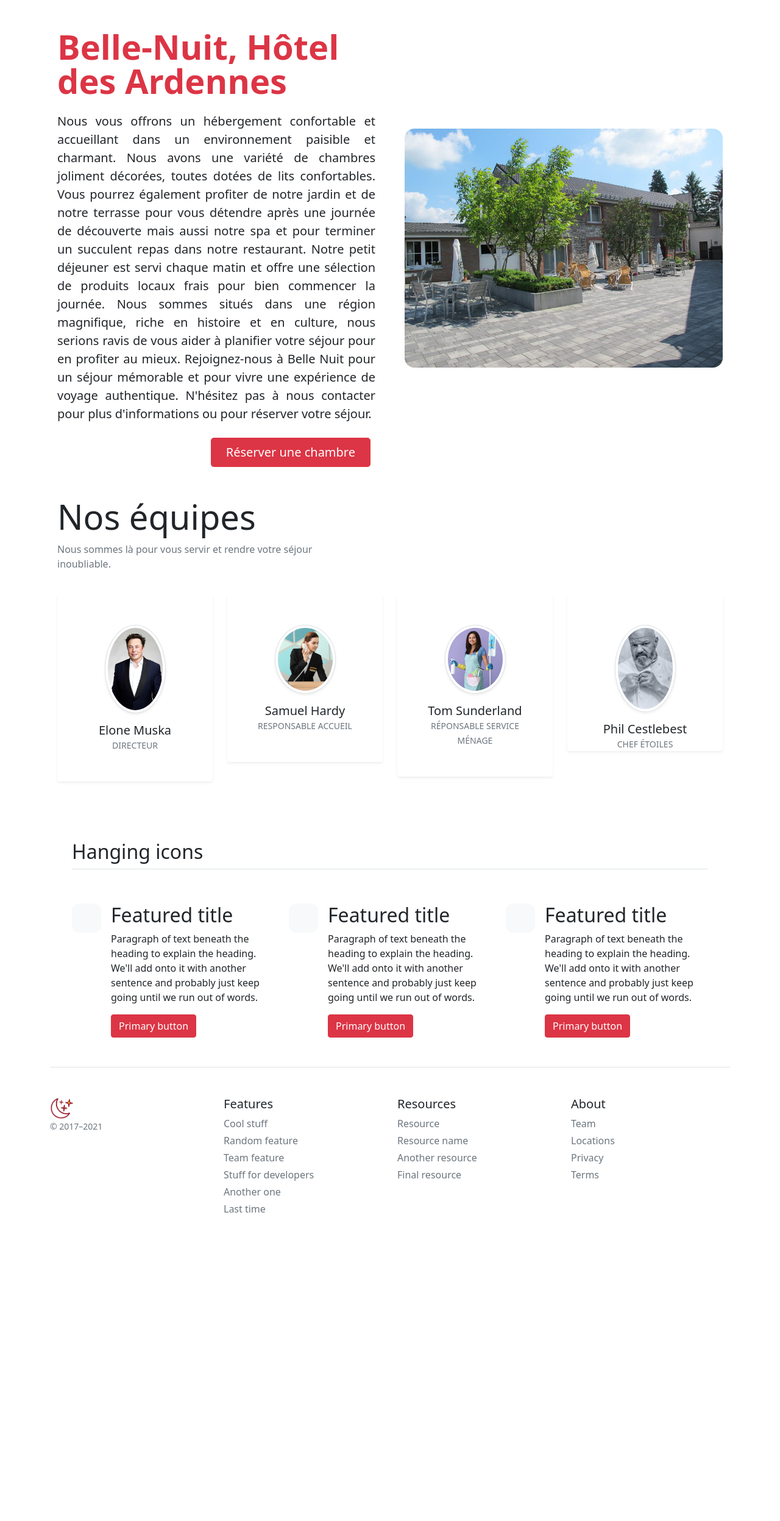
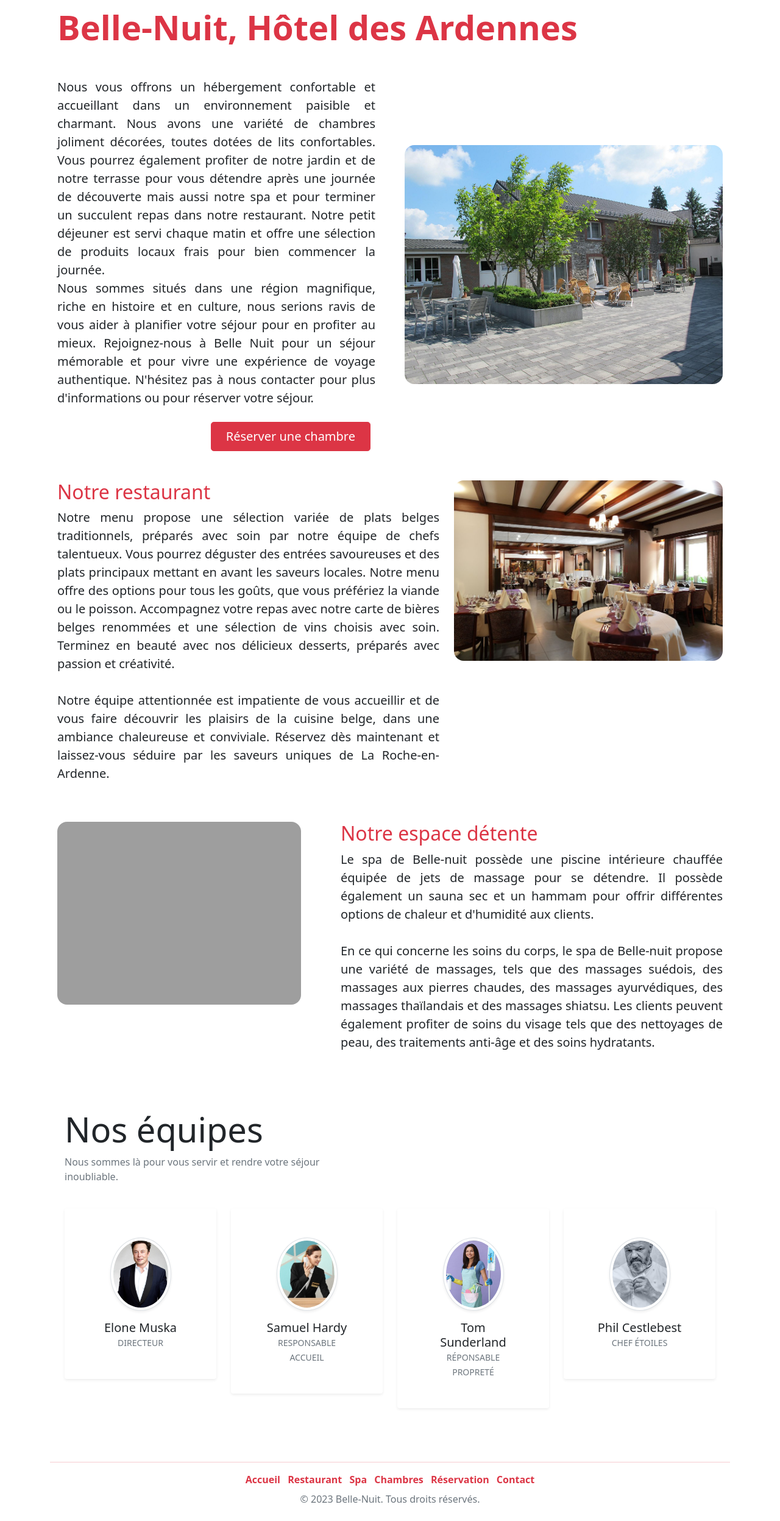
Before and after one commit to Xplosive-be/hotel-mvc, a PHP site: page / in a window 1280 px wide. Shown: the whole page at 61% size. Before the commit the page ends 1989 px from the top, so only its background shows below. Run offline with PHP 8.4, Linux system fonts and the light colour scheme; some libraries are stand-ins or nearby versions; grey boxes are pictures that could not be loaded.

Commit message:
Finish Accueil + Footer bar

```diff
--- a/public/css/main.css
+++ b/public/css/main.css
@@ -1,4 +1,15 @@
 
+.team-img {
+  width: 100px;
+  height: 120px;
+  object-fit: cover;
+}
+.bg-danger-footer {
+  background-color: rgba(220, 53, 69, 0.15);
+}
+.footer-links li a {
+  text-decoration: none;
+}
 
 .logo-menu {
     height: 80px;
@@ -132,9 +143,10 @@
 }
 
 .carousel-img {
-  width: 650px; /* Remplacez 500px par la taille souhaitée */
-  height: 500px; /* Remplacez 300px par la taille souhaitée */
-  object-fit: fill;
+  width: 600px; /* Remplacez 500px par la taille souhaitée */
+  height: 400px; /* Remplacez 300px par la taille souhaitée */
+  object-fit: cover;
+
 }
 
   /*Réservation*/
--- a/views/main/common/__footer.php
+++ b/views/main/common/__footer.php
@@ -1,39 +1,19 @@
 <div class="container">
-    <footer class="pt-4 my-md-5 pt-md-5 border-top">
-        <div class="row">
-        <div class="col-12 col-md">
-        <img src="<?= URL; ?>public/assets/images/logo-mini.png" width="40" alt="logo du site" />
-            <small class="d-block mb-3 text-muted">&copy; 2017–2021</small>
-        </div>
-        <div class="col-6 col-md">
-            <h5>Features</h5>
-            <ul class="list-unstyled text-small">
-            <li class="mb-1"><a class="link-secondary text-decoration-none" href="#">Cool stuff</a></li>
-            <li class="mb-1"><a class="link-secondary text-decoration-none" href="#">Random feature</a></li>
-            <li class="mb-1"><a class="link-secondary text-decoration-none" href="#">Team feature</a></li>
-            <li class="mb-1"><a class="link-secondary text-decoration-none" href="#">Stuff for developers</a></li>
-            <li class="mb-1"><a class="link-secondary text-decoration-none" href="#">Another one</a></li>
-            <li class="mb-1"><a class="link-secondary text-decoration-none" href="#">Last time</a></li>
+
+    <footer class="footer py-4">
+        <hr class="mb-3 bg-danger">
+        <div class="container text-center">
+            <ul class="list-inline mb-0 footer-links">
+                <li class="list-inline-item"><a href="accueil" class="fw-bold text-danger">Accueil</a></li>
+                <li class="list-inline-item"><a href="restaurant" class="fw-bold text-danger">Restaurant</a></li>
+                <li class="list-inline-item"><a href="spa" class="fw-bold text-danger">Spa</a></li>
+                <li class="list-inline-item"><a href="chambres" class="fw-bold text-danger">Chambres</a></li>
+                <li class="list-inline-item"><a href="reservation" class="fw-bold text-danger">Réservation</a></li>
+                <li class="list-inline-item"><a href="contact" class="fw-bold text-danger">Contact</a></li>
             </ul>
         </div>
-        <div class="col-6 col-md">
-            <h5>Resources</h5>
-            <ul class="list-unstyled text-small">
-            <li class="mb-1"><a class="link-secondary text-decoration-none" href="#">Resource</a></li>
-            <li class="mb-1"><a class="link-secondary text-decoration-none" href="#">Resource name</a></li>
-            <li class="mb-1"><a class="link-secondary text-decoration-none" href="#">Another resource</a></li>
-            <li class="mb-1"><a class="link-secondary text-decoration-none" href="#">Final resource</a></li>
-            </ul>
-        </div>
-        <div class="col-6 col-md">
-            <h5>About</h5>
-            <ul class="list-unstyled text-small">
-            <li class="mb-1"><a class="link-secondary text-decoration-none" href="#">Team</a></li>
-            <li class="mb-1"><a class="link-secondary text-decoration-none" href="#">Locations</a></li>
-            <li class="mb-1"><a class="link-secondary text-decoration-none" href="#">Privacy</a></li>
-            <li class="mb-1"><a class="link-secondary text-decoration-none" href="#">Terms</a></li>
-            </ul>
-        </div>
+        <div class="container text-center mt-2">
+            <span class="text-muted">© 2023 Belle-Nuit. Tous droits réservés.</span>
         </div>
     </footer>
 </div>
--- a/views/main/front/accueil.view.php
+++ b/views/main/front/accueil.view.php
@@ -1,6 +1,7 @@
 <!-- Présentation avec images -->
 <div class="container">
-    <div class="row flex-lg-row-reverse align-items-center g-5 pt-5">
+    <h1 class="display-4 fw-bold lh-1 text-danger mt-3">Belle-Nuit, Hôtel des Ardennes</h1>
+    <div class="row flex-lg-row-reverse align-items-center g-5 pt-5 mb-5">
         <div class="col-10 col-sm-8 col-lg-6">
             <img src="<?= URL ?>public/assets/images/83071739.jpg"
                  class="d-block mx-lg-auto img-fluid rounded-5"
@@ -8,9 +9,7 @@
                  loading="lazy">
         </div>
         <div class="col-lg-6">
-            <h1 class="display-4 fw-bold lh-1 mb-4 text-danger">Belle-Nuit,
-                Hôtel des Ardennes</h1>
-            <p class="lead mb-4 text-justify">
+            <p class="lead mb-4 text-justify fs-5">
                 Nous vous offrons un hébergement confortable et accueillant dans un environnement paisible et charmant.
                 Nous avons une variété de chambres joliment décorées, toutes
                 dotées de lits confortables.
@@ -21,6 +20,7 @@
                 Notre petit déjeuner est servi chaque matin et offre une
                 sélection de produits locaux frais pour bien commencer la
                 journée.
+                <br>
                 Nous sommes situés dans une région magnifique, riche en histoire et en culture, nous serions ravis de vous aider à planifier votre séjour pour en profiter au mieux.
                 Rejoignez-nous à Belle Nuit pour un séjour mémorable et pour vivre une expérience de voyage authentique. N'hésitez pas à nous contacter pour plus d'informations ou pour réserver votre séjour.
 
@@ -31,99 +31,74 @@
             </div>
         </div>
     </div>
+<!-- 2ème Restaurant -->
+<div class="row featurette mt-5">
+    <div class="col-md-7">
+        <h2 class="featurette-heading text-danger">Notre restaurant</h2>
+        <p class="lead text-justify">
+            Notre menu propose une sélection variée de plats belges traditionnels, préparés avec soin par notre équipe de chefs talentueux. Vous pourrez déguster des entrées savoureuses et des plats principaux mettant en avant les saveurs locales. Notre menu offre des options pour tous les goûts, que vous préfériez la viande ou le poisson.
+            Accompagnez votre repas avec notre carte de bières belges renommées et une sélection de vins choisis avec soin. Terminez en beauté avec nos délicieux desserts, préparés avec passion et créativité.
+            <br><br>
+            Notre équipe attentionnée est impatiente de vous accueillir et de vous faire découvrir les plaisirs de la cuisine belge, dans une ambiance chaleureuse et conviviale. Réservez dès maintenant et laissez-vous séduire par les saveurs uniques de La Roche-en-Ardenne.
+        </p>
+    </div>
+    <div class="col-md-5">
+        <img src="<?= URL ?>public/assets/images/restaurant/cuisine3.jpg" class="bd-placeholder-img bd-placeholder-img-lg featurette-image img-fluid mx-auto rounded-5" alt="">
+    </div>
 </div>
-
+    <!-- 3ème SPA -->
+<div class="row featurette mt-5 mb-5">
+    <div class="col-md-5">
+        <img src="<?= URL ?>public/assets/images/spa/spa4.jpg" class="bd-placeholder-img bd-placeholder-img-lg featurette-image img-fluid mx-auto rounded-5" alt="">
+    </div>
+    <div class="col-md-7">
+        <h2 class="featurette-heading text-danger">Notre espace détente</h2>
+        <p class="lead text-justify">Le spa de Belle-nuit possède une piscine intérieure chauffée équipée de jets de massage pour se détendre. Il possède également un sauna sec et un hammam pour offrir différentes options de chaleur et d'humidité aux clients. <br><br>
+            En ce qui concerne les soins du corps, le spa de Belle-nuit propose une variété de massages, tels que des massages suédois, des massages aux pierres chaudes, des massages ayurvédiques, des massages thaïlandais et des massages shiatsu. Les clients peuvent également profiter de soins du visage tels que des nettoyages de peau, des traitements anti-âge et des soins hydratants. <br><br>
+        </p>
+    </div>
+</div>
 <!-- Présentation de nos équipes -->
-<div class="container pt-5">
+<div class="container mt-5">
     <div class="row mb-4">
         <div class="col-lg-5">
             <h2 class="display-4 font-weight-light">Nos équipes</h2>
             <p class="font-italic text-muted">Nous sommes là pour vous servir et rendre votre séjour inoubliable.</p>
         </div>
     </div>
-    <div class="row text-center">
-        <div class="col-xl-3 col-sm-6 mb-5">
+    <div class="row text-center align-items-stretch">
+        <div class="col-xl-3 col-sm-6 mb-5 h-100">
             <div class="bg-white rounded shadow-sm p-5">
                 <img src="<?= URL ?>public/assets/images/teams/Elon_Musk_Royal_Society.jpg" alt="Elone Muska"
-                     width="100" class="img-fluid rounded-circle mb-3 img-thumbnail shadow-sm">
+                     class="team-img rounded-circle mb-3 img-thumbnail shadow-sm">
                 <h5 class="mb-0">Elone Muska</h5>
                 <span class="small text-uppercase text-muted">Directeur</span>
             </div>
         </div>
-        <div class="col-xl-3 col-sm-6 mb-5">
+        <div class="col-xl-3 col-sm-6 mb-5 h-100">
             <div class="bg-white rounded shadow-sm p-5">
-                <img src="<?= URL ?>public/assets/images/teams/receptionniste.jpg" alt="" width="100"
-                     class="img-fluid rounded-circle mb-3 img-thumbnail shadow-sm">
+                <img src="<?= URL ?>public/assets/images/teams/receptionniste.jpg" alt=""
+                     class="team-img rounded-circle mb-3 img-thumbnail shadow-sm">
                 <h5 class="mb-0">Samuel Hardy</h5>
                 <span class="small text-uppercase text-muted">Responsable Accueil</span>
             </div>
         </div>
-        <div class="col-xl-3 col-sm-6 mb-5">
+        <div class="col-xl-3 col-sm-6 mb-5 h-100">
             <div class="bg-white rounded shadow-sm p-5">
-                <img src="<?= URL ?>public/assets/images/teams/menage.jpg" alt="Femme de ménage" width="100"
-                     class="img-fluid rounded-circle mb-3 img-thumbnail shadow-sm">
+                <img src="<?= URL ?>public/assets/images/teams/menage.jpg" alt="Femme de ménage"
+                     class="team-img rounded-circle mb-3 img-thumbnail shadow-sm">
                 <h5 class="mb-0">Tom Sunderland</h5>
-                <span class="small text-uppercase text-muted">Réponsable service ménage</span>
+                <span class="small text-uppercase text-muted">Réponsable propreté</span>
             </div>
         </div>
-        <div class="col-xl-3 col-sm-6 mb-5 sizeTeam">
-            <div class="bg-white rounded shadow-sm pt-5 px-4">
+        <div class="col-xl-3 col-sm-6 mb-5 sizeTeam h-100">
+            <div class="bg-white rounded shadow-sm p-5">
                 <img src="<?= URL ?>public/assets/images/teams/AVT_Philippe-Etchebest_9559.jpg" alt="Philippe Etchebest"
-                     width="100" class="img-fluid rounded-circle mb-3 img-thumbnail shadow-sm">
+                     class="team-img rounded-circle mb-3 img-thumbnail shadow-sm">
                 <h5 class="mb-0">Phil Cestlebest</h5>
                 <span class="small text-uppercase text-muted">Chef étoiles</span>
             </div>
         </div>
     </div>
-    </section>
-    <!-- 3ème section -->
-    <section class="container px-4 pt-5" id="hanging-icons">
-        <h2 class="pb-2 border-bottom">Hanging icons</h2>
-        <div class="row g-4 pt-5 row-cols-1 row-cols-lg-3">
-            <div class="col d-flex align-items-start">
-                <div class="icon-square bg-light text-dark flex-shrink-0 me-3">
-                    <svg class="bi" width="1em" height="1em">
-                        <use xlink:href="#toggles2"/>
-                    </svg>
-                </div>
-                <div>
-                    <h2>Featured title</h2>
-                    <p>Paragraph of text beneath the heading to explain the heading. We'll add onto it with another
-                        sentence and probably just keep going until we run out of words.</p>
-                    <a href="#" class="btn btn-danger">
-                        Primary button
-                    </a>
-                </div>
-            </div>
-            <div class="col d-flex align-items-start">
-                <div class="icon-square bg-light text-dark flex-shrink-0 me-3">
-                    <svg class="bi" width="1em" height="1em">
-                        <use xlink:href="#cpu-fill"/>
-                    </svg>
-                </div>
-                <div>
-                    <h2>Featured title</h2>
-                    <p>Paragraph of text beneath the heading to explain the heading. We'll add onto it with another
-                        sentence and probably just keep going until we run out of words.</p>
-                    <a href="#" class="btn btn-danger">
-                        Primary button
-                    </a>
-                </div>
-            </div>
-            <div class="col d-flex align-items-start">
-                <div class="icon-square bg-light text-dark flex-shrink-0 me-3">
-                    <svg class="bi" width="1em" height="1em">
-                        <use xlink:href="#tools"/>
-                    </svg>
-                </div>
-                <div>
-                    <h2>Featured title</h2>
-                    <p>Paragraph of text beneath the heading to explain the heading. We'll add onto it with another
-                        sentence and probably just keep going until we run out of words.</p>
-                    <a href="#" class="btn btn-danger">
-                        Primary button
-                    </a>
-                </div>
-            </div>
-        </div>
 </div>
+</div>
--- a/views/main/front/bedrooms.view.php
+++ b/views/main/front/bedrooms.view.php
@@ -3,11 +3,11 @@
     <?php $carousel = 'carousel'.$bedroom['bedroom_id']?>
     <main class="container bg-light p-5 border border-danger rounded mb-5">
         <div class="row">
-            <div class="col-6">
+            <div class="col-md-8 col-lg-6">
                 <h2 class="text-danger fst-italic fw-bolder "><?= $bedroom['bedroom_name'] ?></h2>
                 <p class="lead text-justify mt-3"><?= $bedroom['bedroom_description'] ?></p>
             </div>
-            <div id="<?= $carousel ?>" class="carousel slide col-6" data-bs-ride="carousel" data-bs-interval="3000">
+            <div id="<?= $carousel ?>" class="carousel slide col-md-4 col-lg-6" data-bs-ride="carousel" data-bs-interval="3000">
                 <div class="carousel-inner ">
                     <?php
                     // Récupére les images via l'id BedRoom
@@ -21,7 +21,7 @@
                             $active = ($key == 0) ? 'active' : '';
                             echo '<div class="carousel-item ' . $active . '">';
                             // Si la Key est 0 alors on mets active pour le carrousel sinon
-                            echo '<img src="' . $bedroomImages["picture_url"] . '" class="d-block carousel-img" alt="">
+                            echo '<img src="' . $bedroomImages["picture_url"] . '" class="d-block carousel-img "alt="">
                         </div>';
                             $key++;
                             echo '<button class="carousel-control-prev" type="button" data-bs-target="#'. $carousel . '" data-bs-slide="prev">
```
Also changed, not shown: public/assets/images/chambres/uploads/1678737165-youpi-cest-les-vacances.jpg (deleted), public/assets/images/logo.png, public/assets/images/restaurant/cuisine3.jpg (added).
